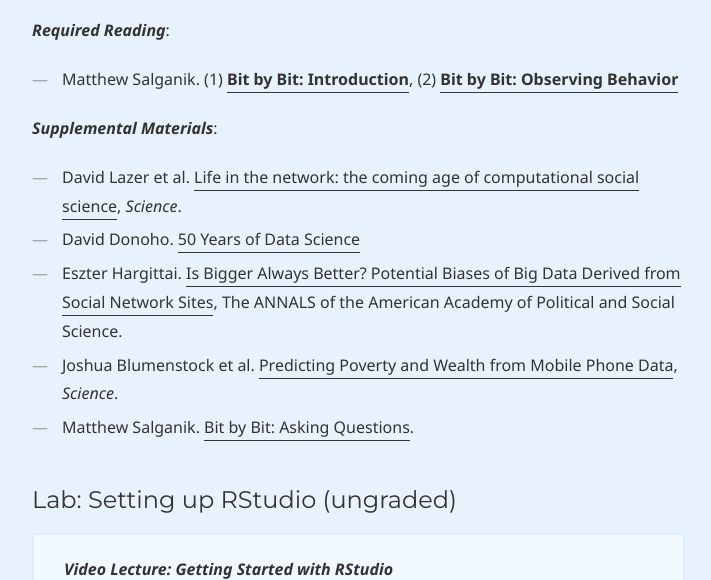
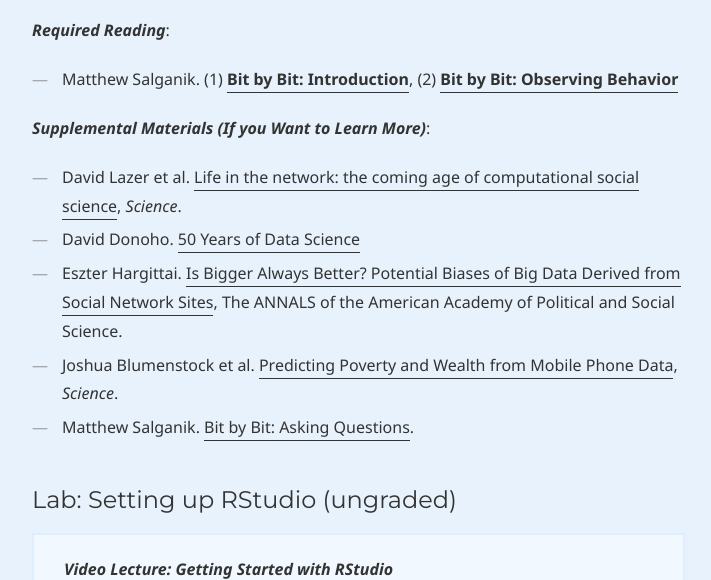
Before and after one commit to dssoc/dssoc.github.io, a Jekyll site: the page built from schedule.md, in a window 1280 px wide and 900 px high, scrolled down 980 px, cut to the strip 143-723 px from the top of the window. Shown: the whole strip, without its empty margins (38-749 px from the left). Built offline with Jekyll 4.4.1, drawn with Linux system fonts in a browser that asks for light colours; some web fonts are replaced.

Commit message:
Update schedule.md

```diff
--- a/schedule.md
+++ b/schedule.md
@@ -36,7 +36,7 @@
 ***Required Reading***:
 - Matthew Salganik. (1) [**Bit by Bit: Introduction**](https://www.bitbybitbook.com/en/1st-ed/introduction/), (2) [**Bit by Bit: Observing Behavior**](https://www.bitbybitbook.com/en/1st-ed/observing-behavior/)
 
-***Supplemental Materials***:
+***Supplemental Materials (If you Want to Learn More)***:
 - David Lazer et al. [Life in the network: the coming age of computational social science](https://www.ncbi.nlm.nih.gov/pmc/articles/PMC2745217/), *Science*.
 - David Donoho. [50 Years of Data Science](https://courses.csail.mit.edu/18.337/2015/docs/50YearsDataScience.pdf)
 - Eszter Hargittai. [Is Bigger Always Better? Potential Biases of Big Data Derived from Social Network Sites](https://journals.sagepub.com/doi/abs/10.1177/0002716215570866), The ANNALS of the American Academy of Political and Social Science.
```
